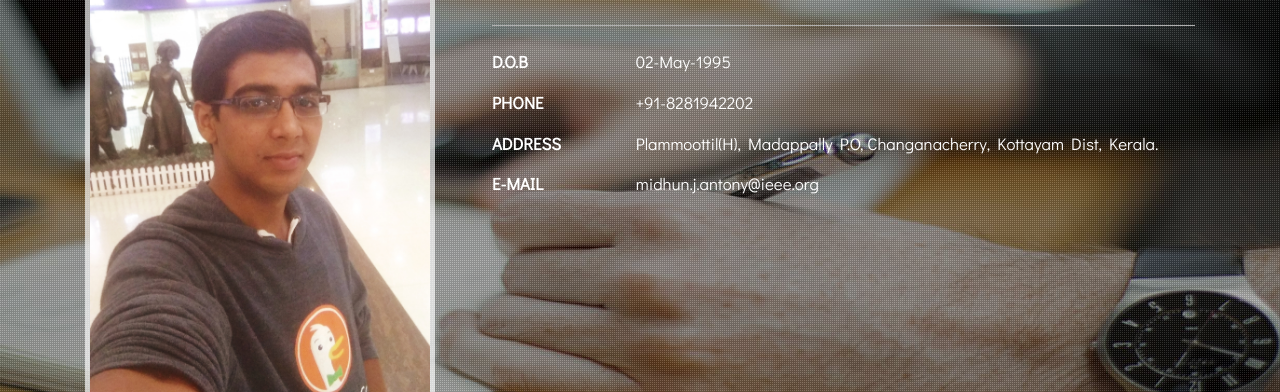
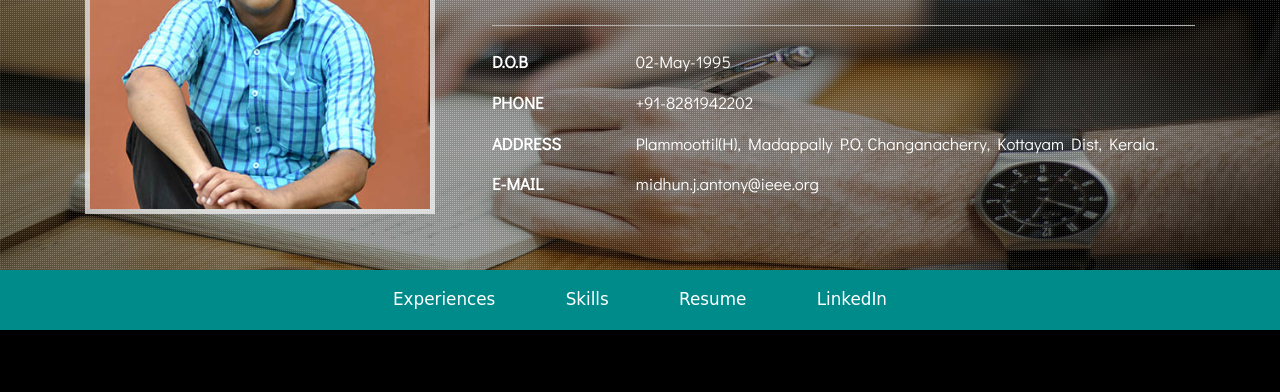
Before and after one commit to Midhun-Jo-Antony/Midhun-Jo-Antony.github.io, a plain HTML site: page index.html in a window 1280 px wide. Shown: the part 192-584 px from the top of the page. Drawn offline with Linux system fonts and the light colour scheme; a web font is replaced by a local one.

Commit message:
Update index.html

```diff
--- a/index.html
+++ b/index.html
@@ -47,7 +47,7 @@ License URL: http://creativecommons.org/licenses/by/3.0/
 		<div class="banner-info">
 			<div class="container">
 				<div class="col-md-4 header-left">
-					<img src="images/midhun.jpg" alt=""/>
+					<img src="images/midhun1.jpg" alt=""/>
 				</div>
 				<div class="col-md-8 header-right">
 					<h2>Hello</h2>
```
